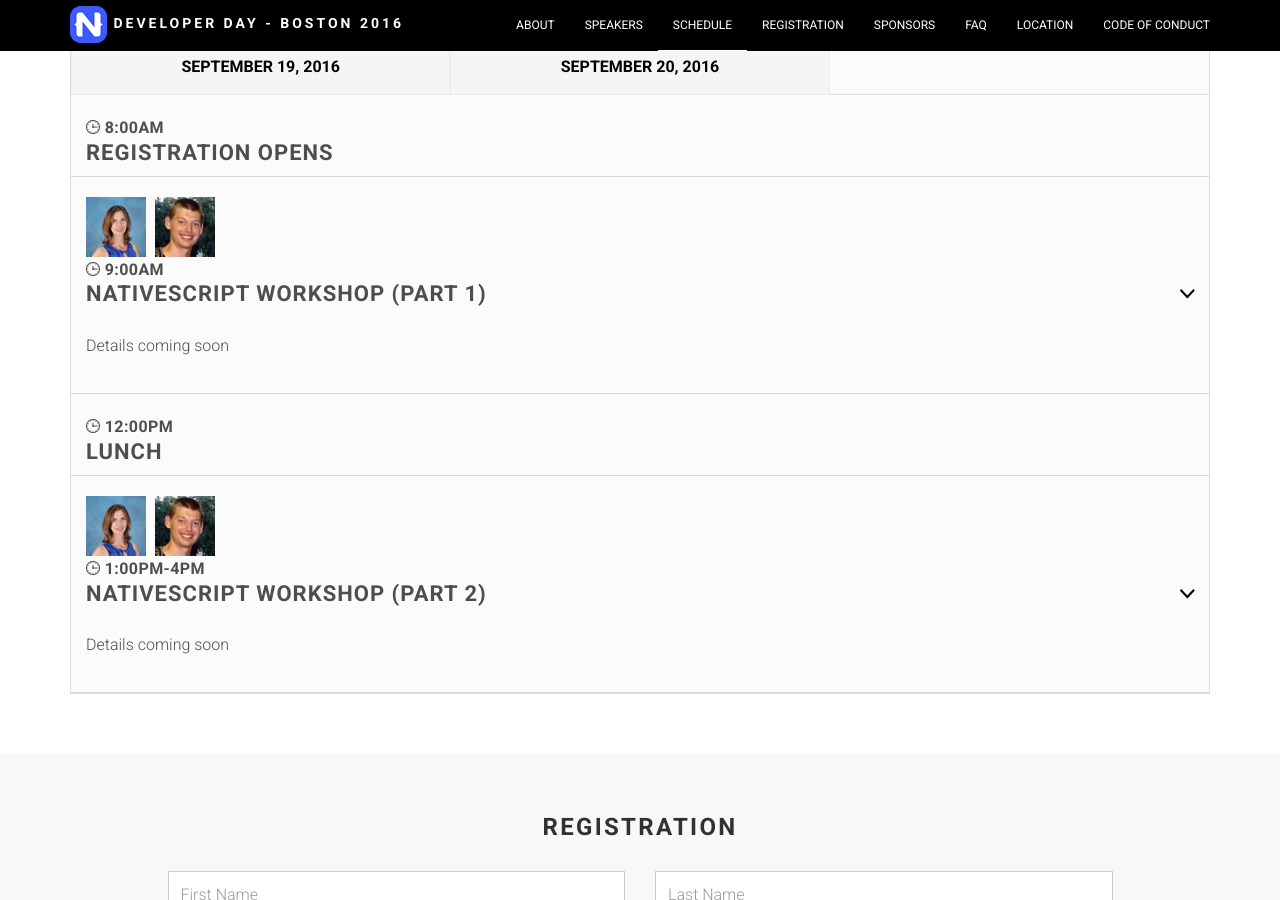
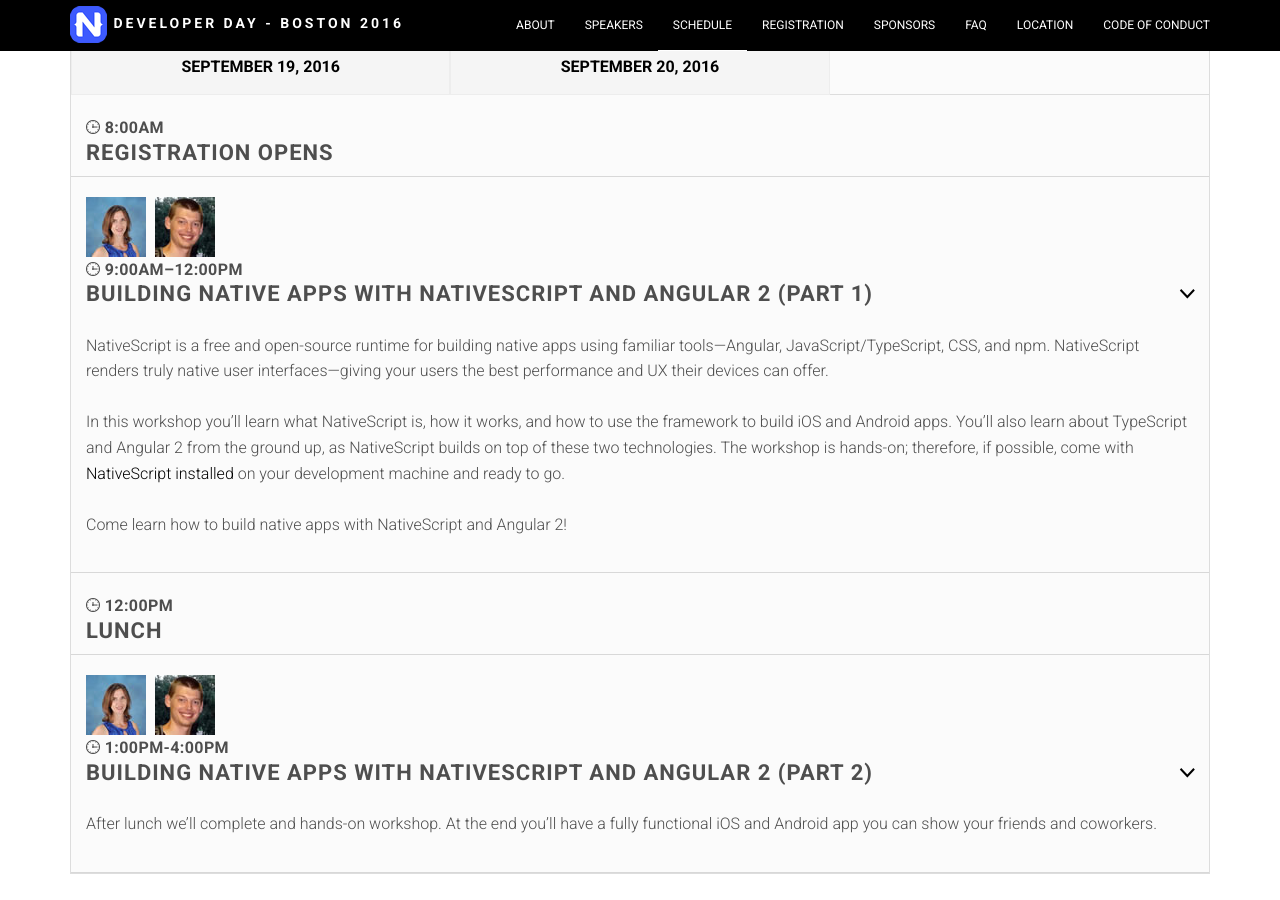
Before and after one commit to NativeScript/nativescript-developer-day, a Jekyll site: the page built from index.html, in a window 1280 px wide and 900 px high, scrolled down 3545 px. Built offline with Jekyll 4.4.1, drawn with Linux system fonts in a browser that asks for light colours; some web fonts are replaced.

Commit message:
Adding a preliminary description for the workshop

```diff
--- a/_data/schedule.yaml
+++ b/_data/schedule.yaml
@@ -3,17 +3,20 @@
     details:
     -   title: "Registration Opens"
         start_time: "8:00am"
-    -   title: "NativeScript Workshop (Part 1)"
-        start_time: "9:00am"
-        description: "Details coming soon"
+    -   title: "Building Native Apps With NativeScript and Angular 2 (Part 1)"
+        start_time: "9:00am–12:00pm"
+        description: >
+            NativeScript is a free and open-source runtime for building native apps using familiar tools—Angular, JavaScript/TypeScript, CSS, and npm. NativeScript renders truly native user interfaces—giving your users the best performance and UX their devices can offer.<br><br>
+            In this workshop you’ll learn what NativeScript is, how it works, and how to use the framework to build iOS and Android apps. You’ll also learn about TypeScript and Angular 2 from the ground up, as NativeScript builds on top of these two technologies. The workshop is hands-on; therefore, if possible, come with <a href="http://docs.nativescript.org/angular/start/quick-setup.html">NativeScript installed</a> on your development machine and ready to go.<br><br>
+            Come learn how to build native apps with NativeScript and Angular 2!
         speakers:
             - name: "Jen Looper"
             - name: "TJ VanToll"
     -   title: "Lunch"
         start_time: "12:00pm"
-    -   title: "NativeScript Workshop (Part 2)"
-        start_time: "1:00pm-4pm"
-        description: "Details coming soon"
+    -   title: "Building Native Apps With NativeScript and Angular 2 (Part 2)"
+        start_time: "1:00pm-4:00pm"
+        description: "After lunch we’ll complete and hands-on workshop. At the end you’ll have a fully functional iOS and Android app you can show your friends and coworkers."
         speakers:
             - name: "Jen Looper"
             - name: "TJ VanToll"
```
